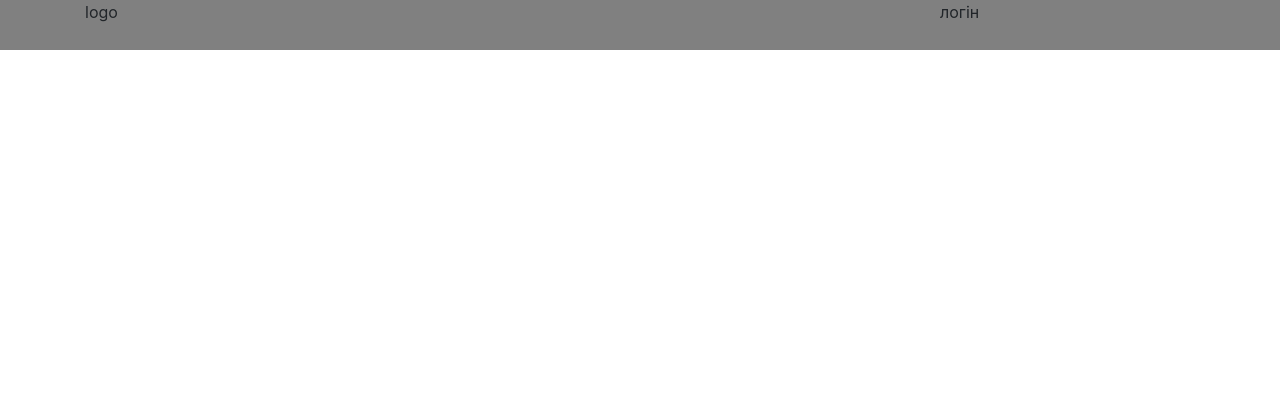
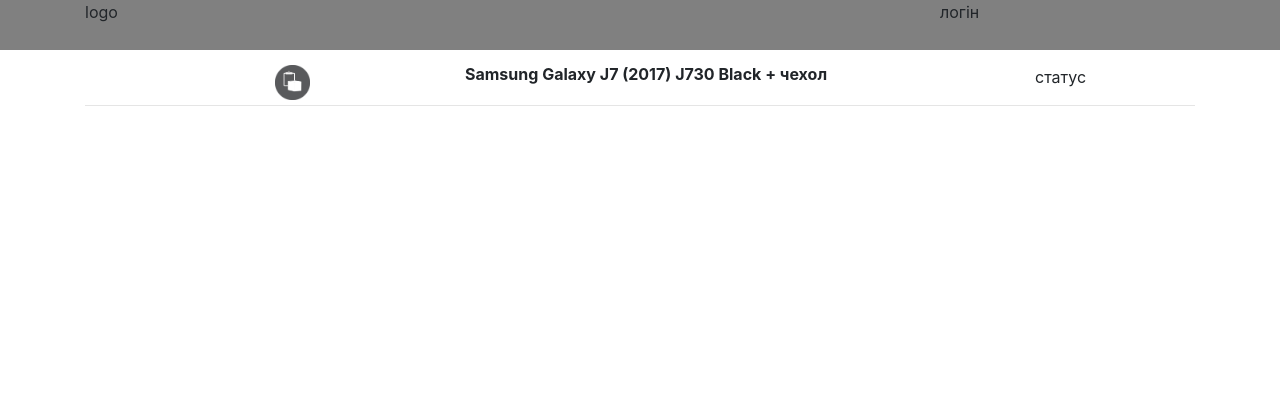
Before and after one commit to CrewSY/KovalAgent, a Django app: page / in a window 1280 px wide. Shown: the top 420 px of the page. Run offline with Django 3.2, Linux system fonts and the light colour scheme; some libraries are stand-ins or nearby versions.

Commit message:
Add equipments template

```diff
--- a/main/static/css/equipment.css
+++ b/main/static/css/equipment.css
@@ -0,0 +1,16 @@
+.photo-equipment {
+  height: 35px;
+  width: 35px;
+}
+
+.test {
+  margin-top: 15px;
+}
+
+.header-equipment {
+  font-weight: 700;
+}
+
+.hr-content {
+  margin-top: 5px;
+}
--- a/main/templates/main/base.html
+++ b/main/templates/main/base.html
@@ -32,6 +32,5 @@
     fdsfsdfsd
   </footer>
 </div>
-{% block extra_js %}{% endblock %}
 </body>
 </html>
--- a/main/templates/main/equipment.html
+++ b/main/templates/main/equipment.html
@@ -9,7 +9,23 @@
  {% endblock %}
 
 {% block content %}
+<section id="content">
+	<div class="container">
+		<div class="row test">
+			<div class="col-md-2 offset-md-2">
+				<img class="photo-equipment" src="../../static/img/inventoryicon.png" alt="">
+			</div>
+			<div class="col-md-6">
+				<h6 class="header-equipment">Samsung Galaxy J7 (2017) J730 Black + чехол</h6>
+			</div>
+			<div class="col-md-2">
+				статус
+			</div>
+		</div><hr class="hr-content">
 
+
+	</div>
+</section>
 {% endblock %}
 
 {% block extra_js %}
```
Also changed, not shown: main/static/img/inventoryicon.png (added).
